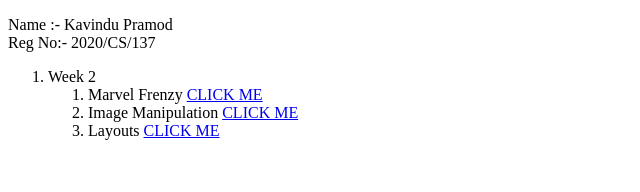
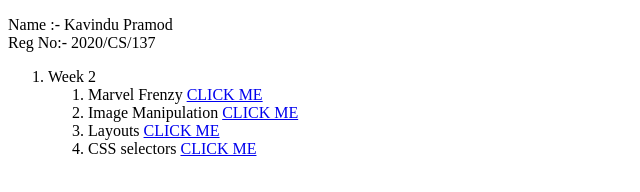
Before and after one commit to pramodkavi/peo_code, a plain HTML site: page index.html in a window 1280 px wide. Shown: the whole page, without its empty margins (0-640 px from the left). Drawn offline with Linux system fonts and the light colour scheme.

Commit message:
new7 commit

```diff
--- a/index.html
+++ b/index.html
@@ -21,6 +21,9 @@
                 <li>Layouts
                     <a href="/peo_code/Week 2/Layouts/Webpage 1/main.html">CLICK ME</a>
                 </li>
+                <li>CSS selectors
+                    <a href="/peo_code/Week 2/CSS selectors/main.html">CLICK ME</a>
+                </li>
             </ol>
         </li>
     </ol>
```
